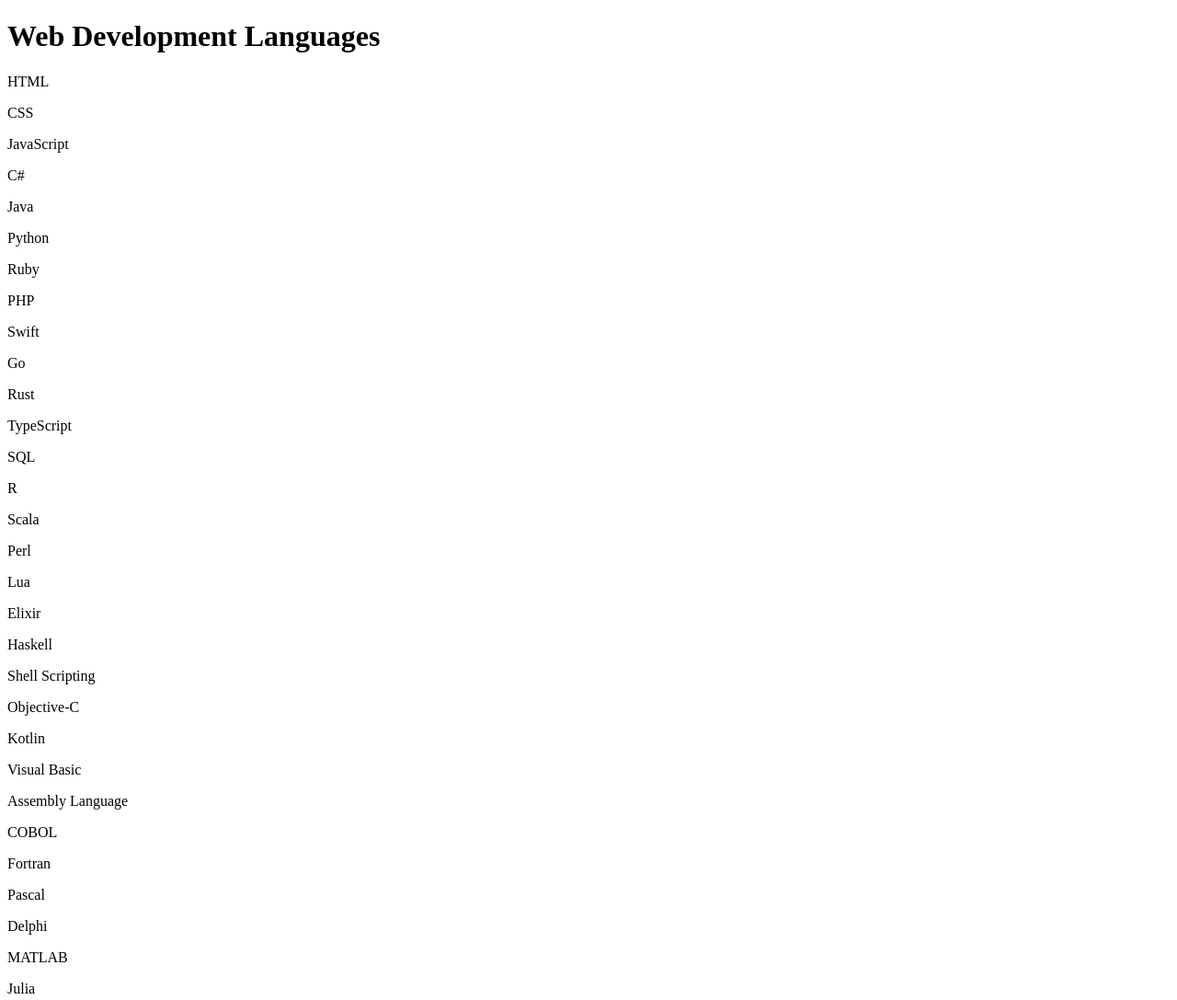
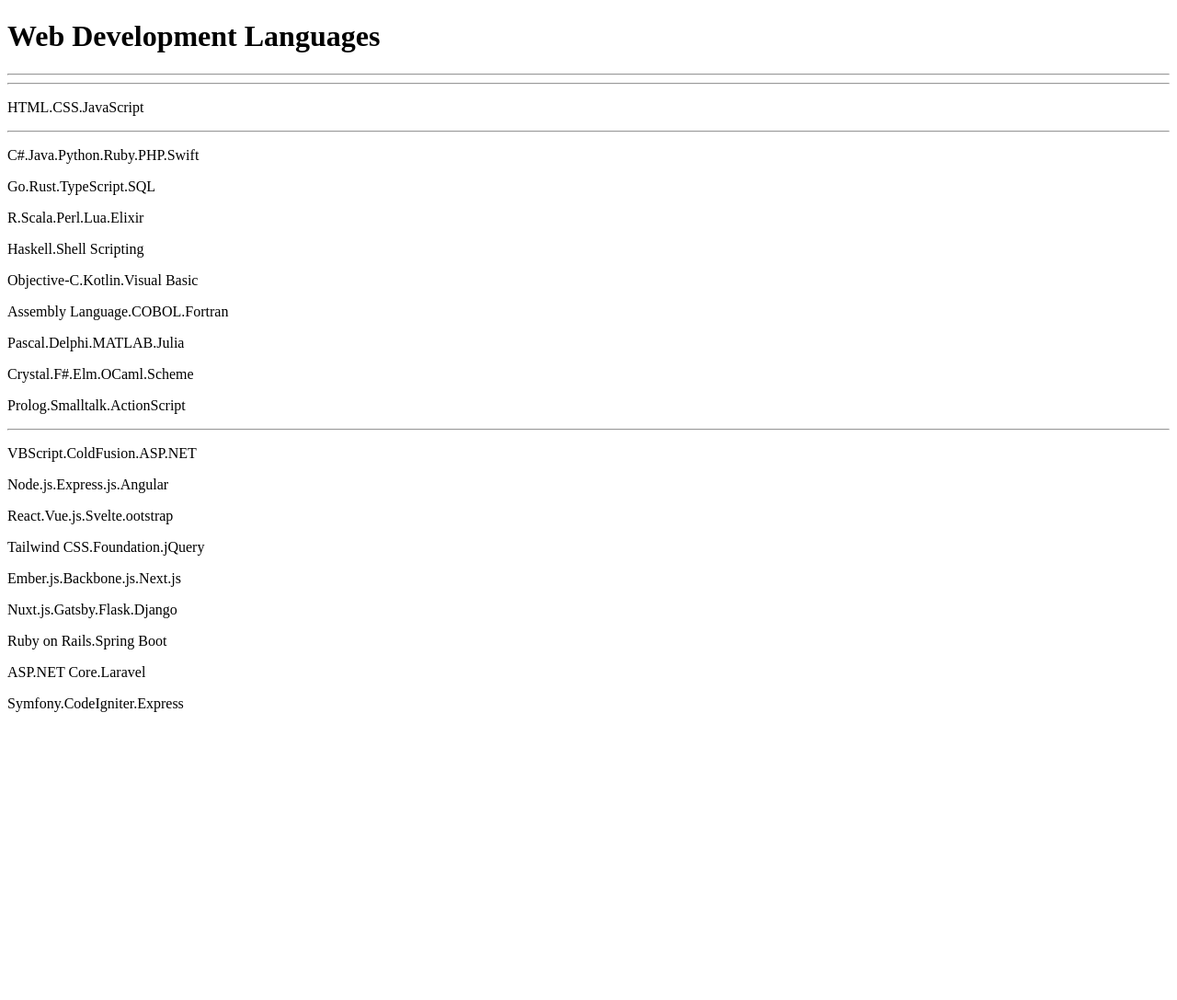
Before and after one commit to koshinls/-Kfoldableplanes, a plain HTML site: page index.html in a window 1280 px wide. Shown: the top 1087 px of the page at 92% size. After the commit the page ends 800 px from the top, so only its background shows below. Drawn offline with Linux system fonts and the light colour scheme.

Commit message:
Add files via upload

```diff
--- a/index.html
+++ b/index.html
@@ -2,77 +2,33 @@
 <html lang="ko">
   <head>
     <meta charset="UTF-8">
-    <title>웹 개발 입문</title>
+    <title>Web Development Languages</title>
   </head>
   <body>
     <h1>Web Development Languages</h1>
-    <p>HTML</p>
-    <p>CSS</p>
-    <p>JavaScript</p>
-    <p>C#</p>
-    <p>Java</p>
-    <p>Python</p>
-    <p>Ruby</p>
-    <p>PHP</p>
-    <p>Swift</p>
-    <p>Go</p>
-    <p>Rust</p>
-    <p>TypeScript</p>
-    <p>SQL</p>
-    <p>R</p>
-    <p>Scala</p>
-    <p>Perl</p>
-    <p>Lua</p>
-    <p>Elixir</p>
-    <p>Haskell</p>
-    <p>Shell Scripting</p>
+    <hr>
+    <hr>
+    <p>HTML.CSS.JavaScript</p>
+    <hr>
 
-    <p>Objective-C</p>
-    <p>Kotlin</p>
-
-    <p>Visual Basic</p>
-    <p>Assembly Language</p>
-    <p>COBOL</p>
-    <p>Fortran</p>
-    <p>Pascal</p>
-    <p>Delphi</p>
-    <p>MATLAB</p>
-    <p>Julia</p>
-    <p>Crystal</p>
-    <p>F#</p>
-    <p>Elm</p>
-    <p>OCaml</p>
-    <p>Scheme</p>
-    <p>Prolog</p>
-    <p>Smalltalk</p>
-    <p>ActionScript</p>
-    <p>VBScript</p>
-    <p>ColdFusion</p>
-    <p>ASP.NET</p>
-    <p>Node.js</p>
-    <p>Express.js</p>
-    <p>Angular</p>
-    <p>React</p>
-    <p>Vue.js</p>
-    <p>Svelte</p>
-    <p>Bootstrap</p>
-    <p>Tailwind CSS</p>
-    <p>Foundation</p>
-    <p>jQuery</p>
-    <p>Ember.js</p>
-    <p>Backbone.js</p>
-    <p>Next.js</p>
-
-    <p>Nuxt.js</p>
-    <p>Gatsby</p>
-    <p>Flask</p>
-    <p>Django</p>
-    <p>Ruby on Rails</p>
-    <p>Spring Boot</p>
-    <p>ASP.NET Core</p>
-    <p>Laravel</p>
-    <p>Symfony</p>
-    <p>CodeIgniter</p>
-    <p>Express</p>
+    <p>C#.Java.Python.Ruby.PHP.Swift</p>
+    <p>Go.Rust.TypeScript.SQL</p>
+    <p>R.Scala.Perl.Lua.Elixir</p>
+    <p>Haskell.Shell Scripting</p>
+    <p>Objective-C.Kotlin.Visual Basic</p>
+    <p>Assembly Language.COBOL.Fortran</p>
+    <p>Pascal.Delphi.MATLAB.Julia</p>
+    <p>Crystal.F#.Elm.OCaml.Scheme</p>
+    <p>Prolog.Smalltalk.ActionScript</p>
+    <hr>
+    <p>VBScript.ColdFusion.ASP.NET</p>
+    <p>Node.js.Express.js.Angular</p>
+    <p>React.Vue.js.Svelte.ootstrap</p>
+    <p>Tailwind CSS.Foundation.jQuery</p>
+    <p>Ember.js.Backbone.js.Next.js</p>
+    <p>Nuxt.js.Gatsby.Flask.Django</p>
+    <p>Ruby on Rails.Spring Boot</p>
+    <p>ASP.NET Core.Laravel</p>
+    <p>Symfony.CodeIgniter.Express</p>
   </body>
 </html>
```
